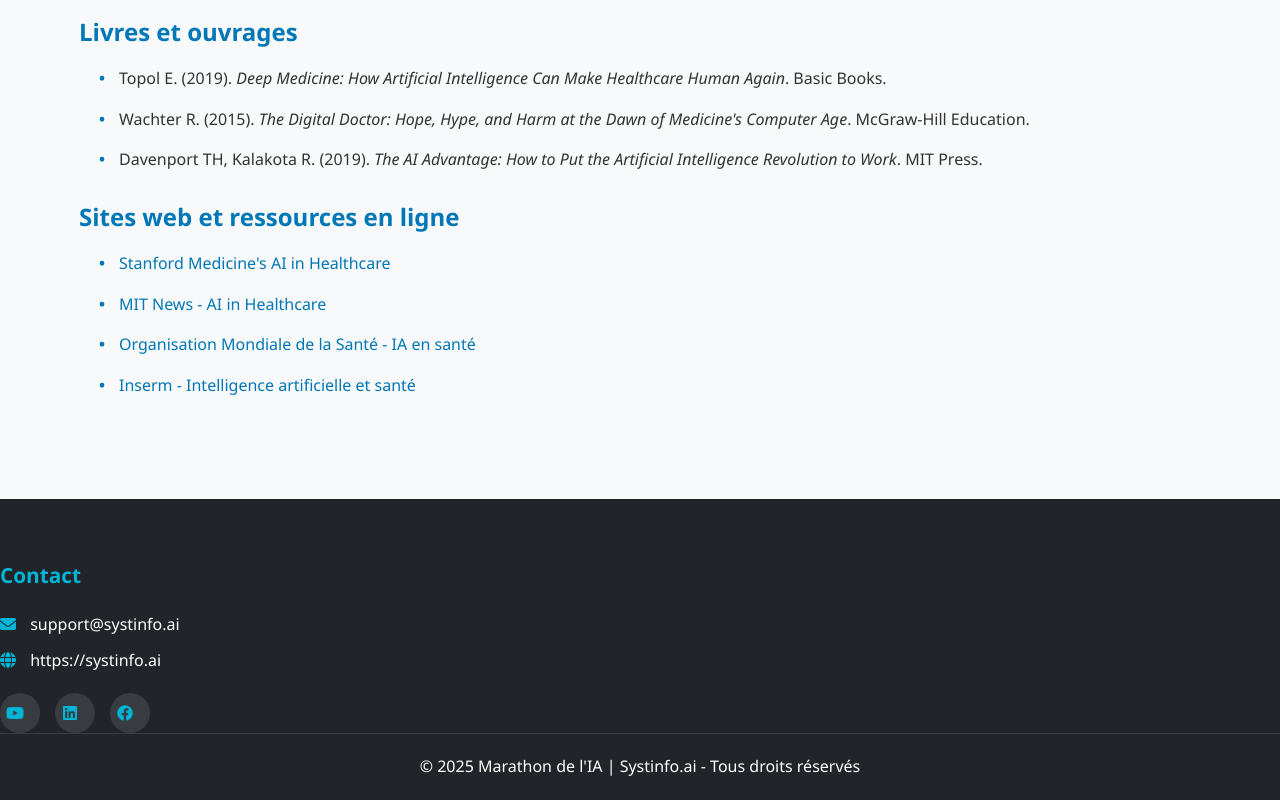
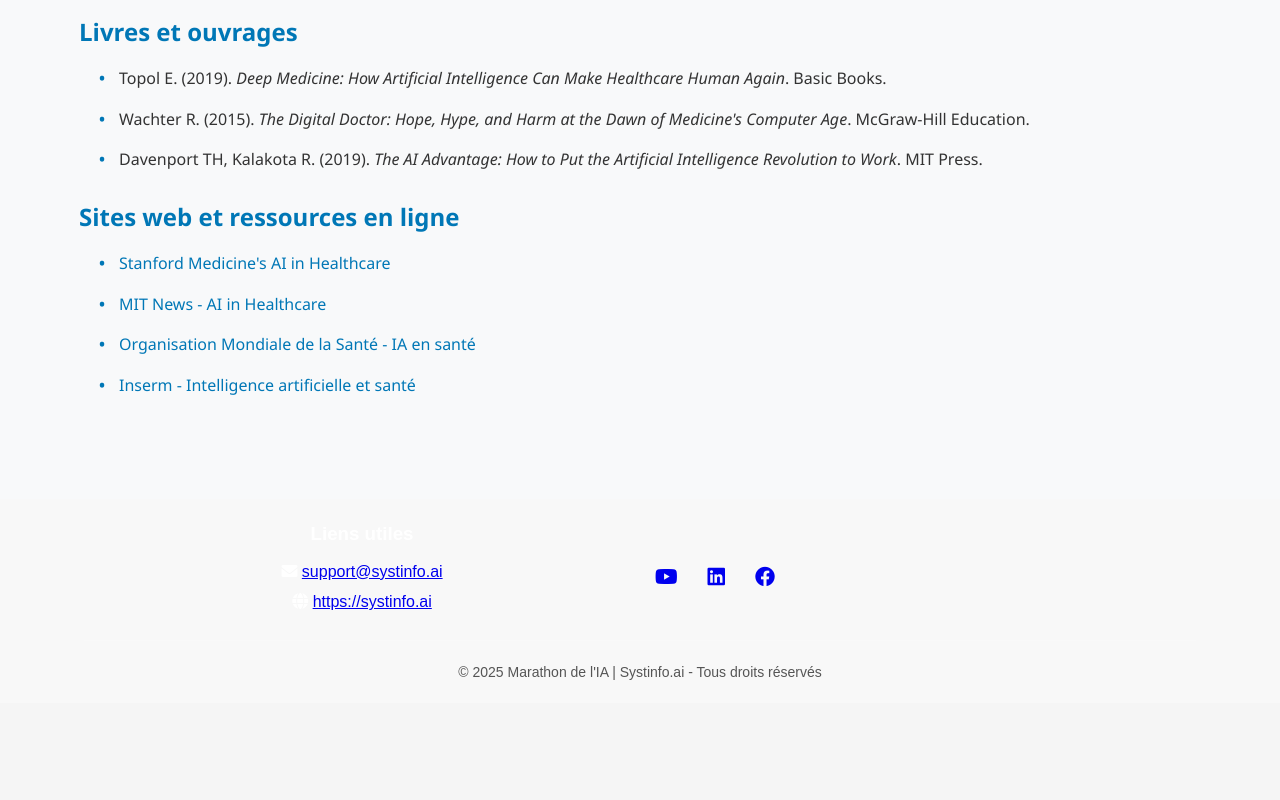
Before and after one commit to Bouba-BF/ia-medecine, a plain HTML site: page index.html in a window 1280 px wide. Shown: the part 7705-8505 px from the top of the page. After the commit the page ends 8408 px from the top, so only its background shows below. Drawn offline with Linux system fonts and the light colour scheme.

Commit message:
Update index.html

```diff
--- a/index.html
+++ b/index.html
@@ -325,46 +325,32 @@
         </section>
     </main>
 
-    <footer>
-        <div class="container">
-           <!--
-            <div class="footer-content">
+   <footer style="background-color: #f8f8f8; padding: 20px 0; font-family: Arial, sans-serif;">
+  <div class="container" style="max-width: 1200px; margin: 0 auto; padding: 0 20px;">
 
-                <div class="footer-logo">
-                    <img src="images/logo-Transparent1.png" alt="Systinfo Logo" class="footer-logo-img">
+    <div style="display: flex; flex-wrap: wrap; justify-content: space-between; align-items: center; text-align: center;">
+
+      <!-- Colonne 1 : Titre et contact centrés -->
+      <div style="flex: 1; min-width: 250px;">
+        <h3 style="margin-bottom: 10px;">Liens utiles</h3>
+        <p style="margin: 5px 0;"><i class="fas fa-envelope"></i> <a href="mailto:support@systinfo.ai">support@systinfo.ai</a></p>
+        <p style="margin: 5px 0;"><i class="fas fa-globe"></i> <a href="https://systinfo.ai" target="_blank">https://systinfo.ai</a></p>
       </div>
 
-                <div class="footer-links">
-                 -->
-                    <!--
-<h3>Navigation rapide</h3>
-<ul>
-    <li><a href="#introduction">Introduction</a></li>
-    <li><a href="#diagnostic">Diagnostic IA</a></li>
-    <li><a href="#suivi">Suivi Patient</a></li>
-    <li><a href="#automatisation">Automatisation</a></li>
-    <li><a href="#ethique">Enjeux Éthiques</a></li>
-    <li><a href="#outils">Outils IA</a></li>
-    <li><a href="#systinfo">Systinfo.ai</a></li>
-    <li><a href="#references">Références</a></li>
-</ul>
--->
-
-                </div>
-                <div class="footer-contact">
-                    <h3>Contact</h3>
-                    <p><i class="fas fa-envelope"></i> support@systinfo.ai</p>
-                    <p><i class="fas fa-globe"></i> https://systinfo.ai</p>
-                    <div class="social-icons">
-                        <a href="https://www.youtube.com/@SYSTINFO-1" class="social-icon"><i class="fab fa-youtube"></i></a>
-                        <a href="https://www.linkedin.com/company/systinfoai" class="social-icon"><i class="fab fa-linkedin"></i></a>
-                        <a href="https://www.facebook.com/profile.php?id=100066893076015" class="social-icon"><i class="fab fa-facebook"></i></a>
+      <!-- Colonne 2 : Icônes des réseaux sociaux à droite -->
+      <div style="flex: 1; text-align: right; min-width: 250px;">
+        <div class="social-icons" style="margin-top: 15px;">
+          <a href="https://www.youtube.com/@SYSTINFO-1" target="_blank" style="margin-left: 15px; font-size: 20px;"><i class="fab fa-youtube"></i></a>
+          <a href="https://www.linkedin.com/company/systinfoai" target="_blank" style="margin-left: 15px; font-size: 20px;"><i class="fab fa-linkedin"></i></a>
+          <a href="https://www.facebook.com/profile.php?id=100066893076015" target="_blank" style="margin-left: 15px; font-size: 20px;"><i class="fab fa-facebook"></i></a>
         </div>
       </div>
     </div>
-            <div class="footer-bottom">
+
+    <div class="footer-bottom" style="margin-top: 20px; text-align: center; font-size: 14px; color: #555;">
       <p>&copy; 2025 Marathon de l'IA | Systinfo.ai - Tous droits réservés</p>
     </div>
+
   </div>
 </footer>
 
```
Lines whose indentation alone changed are shown as unchanged.
